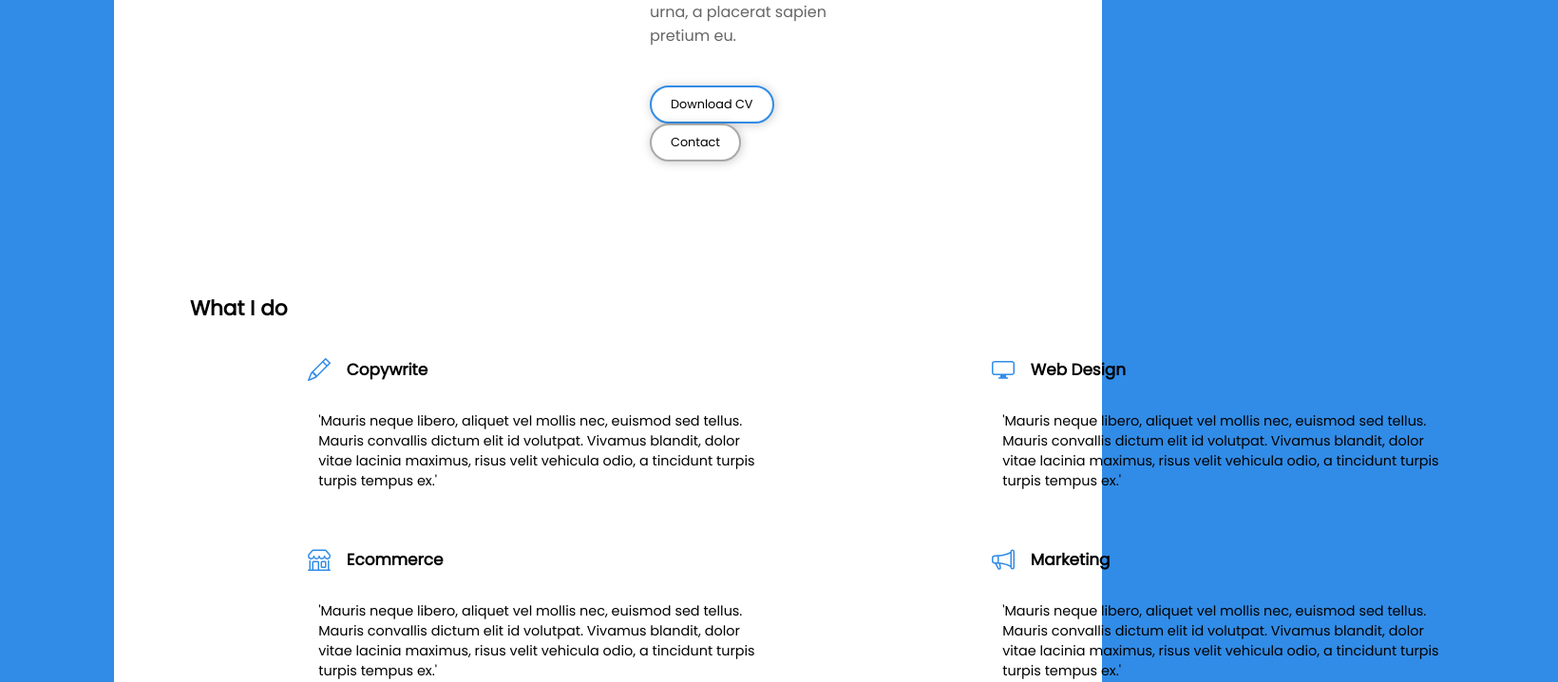
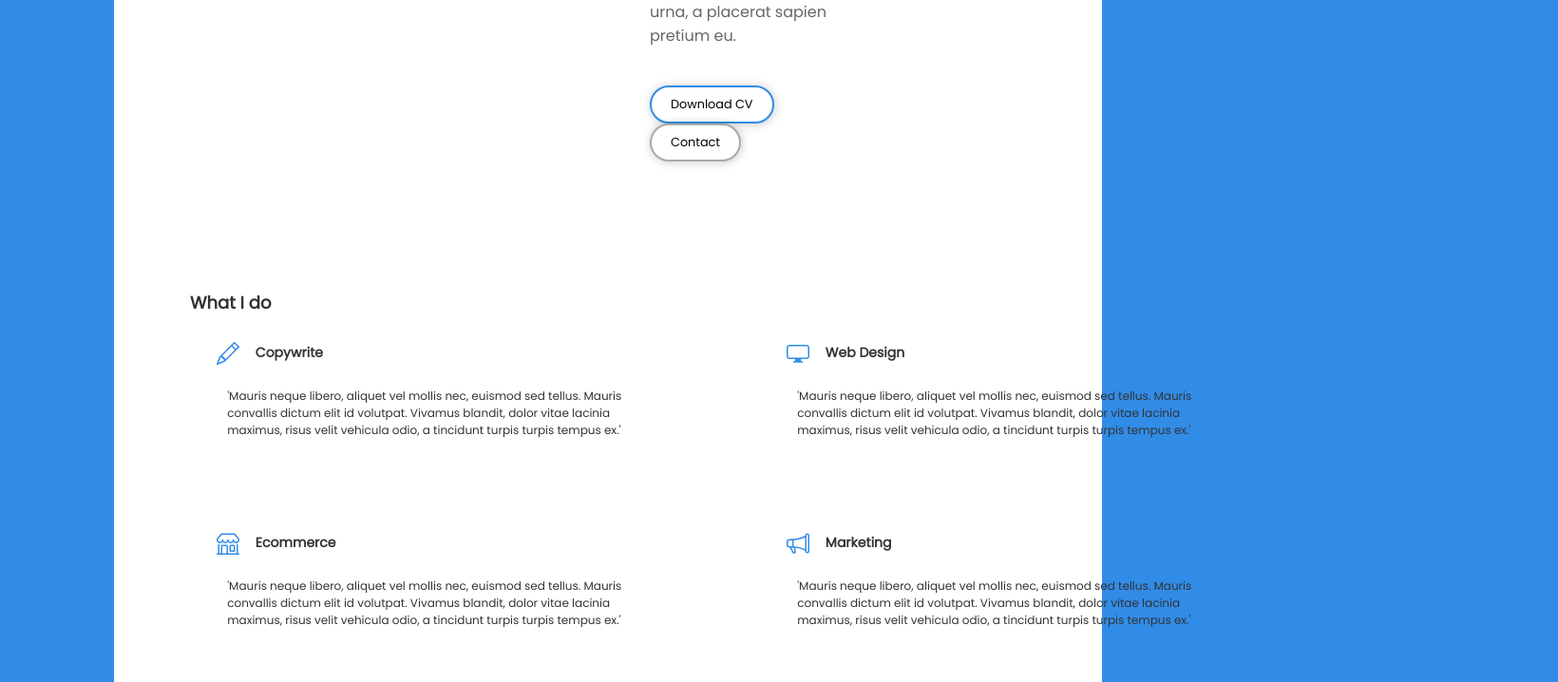
Before and after one commit to maludantasm/mySite, a React (Create React App) app in the folder react/my-site/: page / in a window 1280 px wide. Shown: the part 693-1411 px from the top of the page at 95% size, 1640 px wide, since content can reach past the window. Built offline with nearby package versions, Linux system fonts and the light colour scheme.

Commit message:
fix: alguns espacamentos

```diff
--- a/react/my-site/src/App.css
+++ b/react/my-site/src/App.css
@@ -3,6 +3,7 @@
 body {
   font-family: 'Poppins';
   background-color: #318CE7;
+  color: #333;
 }
 
 .App {
--- a/react/my-site/src/components/header/headerElements/header-elements.js
+++ b/react/my-site/src/components/header/headerElements/header-elements.js
@@ -8,7 +8,7 @@ export const HeaderElements = (props) => {
 
 		return(<li>
                     <a href={href}>{title}
-                        <svg xmlns='http://www.w3.org/2000/svg' width='2.5vh' height='2.5vh' fill='currentColor' viewBox='0 0 16 16'>
+                        <svg xmlns='http://www.w3.org/2000/svg' width='1.7vh' height='1.7vh' fill='currentColor' viewBox='0 0 16 16'>
                             <path fill-rule='evenodd' d={icon}/>
                         </svg>
                     </a>
--- a/react/my-site/src/components/whatIDo/table/table.css
+++ b/react/my-site/src/components/whatIDo/table/table.css
@@ -2,5 +2,5 @@
     display: grid;
 
     grid-template-rows: 25vh 25vh;
-    grid-template-columns: 90vh 90vh;
+    grid-template-columns: 75vh 75vh;
   }
--- a/react/my-site/src/components/whatIDo/whatIDo.css
+++ b/react/my-site/src/components/whatIDo/whatIDo.css
@@ -1,7 +1,7 @@
 .what-i-do {
     margin-top: 15vh;
     margin-left: 10vh;
-    font-size: 1.8vh;
+    font-size: 1.5vh;
 
     display: flex;
     flex-direction: column;
--- a/react/my-site/src/components/whatIDo/whatIDoElements/whatIDo-elements.css
+++ b/react/my-site/src/components/whatIDo/whatIDoElements/whatIDo-elements.css
@@ -3,7 +3,7 @@
     flex-direction: column;
 
     margin-right: 15vh;
-    margin-left: 15vh;
+    margin-left: 3vh;
 }
 
 .element-title {
@@ -20,4 +20,5 @@
 
 .element p {
     margin-left: 1.9vh;
+    font-size: 1.5vh;
 }
```
Also changed, not shown: 1 other file (tests, documents, lock files or other folders).
